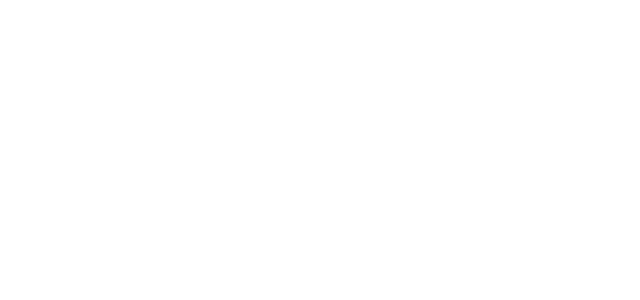
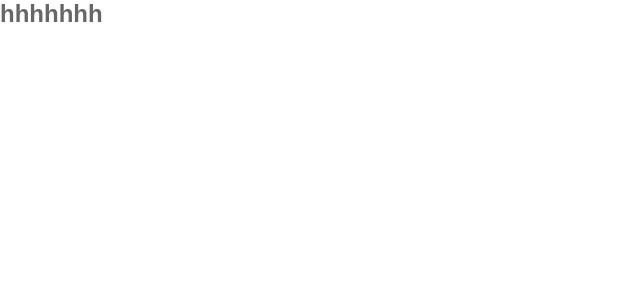
Before and after one commit to cqc-hub/market, a Vue app: page / in a window 1280 px wide. Shown: the top 300 px of the page, without its empty margins (0-640 px from the left). Built offline with nearby package versions, Linux system fonts and the light colour scheme.

Commit message:
'初始化项目'
Signed-off-by: cqc-hub <1062170019@qq.com>

```diff
--- a/src/App.vue
+++ b/src/App.vue
@@ -1,9 +1,10 @@
 <template>
+  <div id="app">
+    <h2>hhhhhhh</h2>
+  </div>
+</template>
 
-</template>
-  <div id="app"></div>
 <script>
-
 export default {
   name: 'App',
   components: {
```
Also changed, not shown: 1 other file (tests, documents, lock files or other folders).
